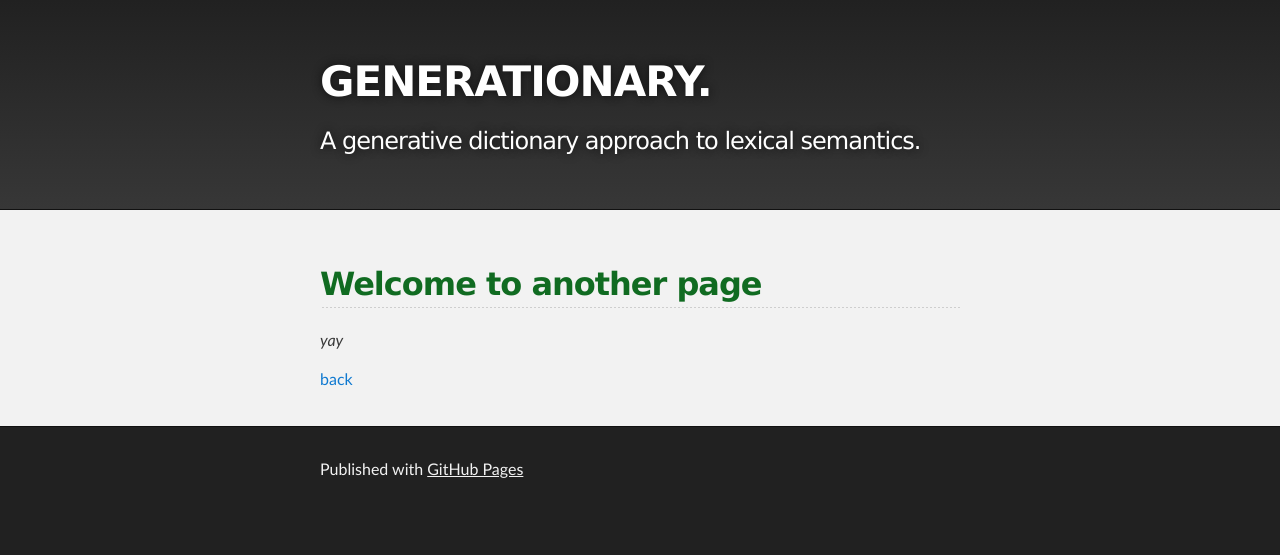
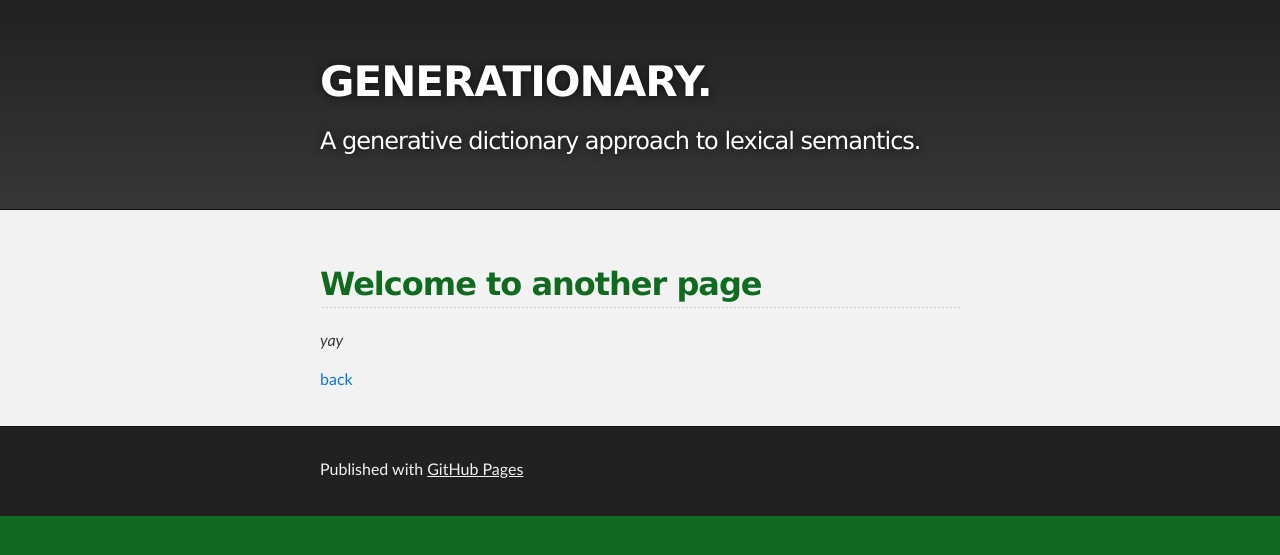
Before and after one commit to mbevila/generationary_web, a Jekyll site: the page built from another-page.md, in a window 1280 px wide. Shown: the top 555 px of the page. Built offline with Jekyll 4.4.1, drawn with Linux system fonts in a browser that asks for light colours; our own code applies the rules of GitHub Pages for plain Markdown files.

Commit message:
Update jekyll-theme-slate.scss

```diff
--- a/_sass/jekyll-theme-slate.scss
+++ b/_sass/jekyll-theme-slate.scss
@@ -46,7 +46,7 @@ Theme Styles
 body {
   box-sizing: border-box;
   color:#393939;
-  background: #212121;
+  background: #106B21;
   font-size: 16px;
   font-family: 'Myriad Pro', Calibri, Helvetica, Arial, sans-serif;
   line-height: 1.5;
```
